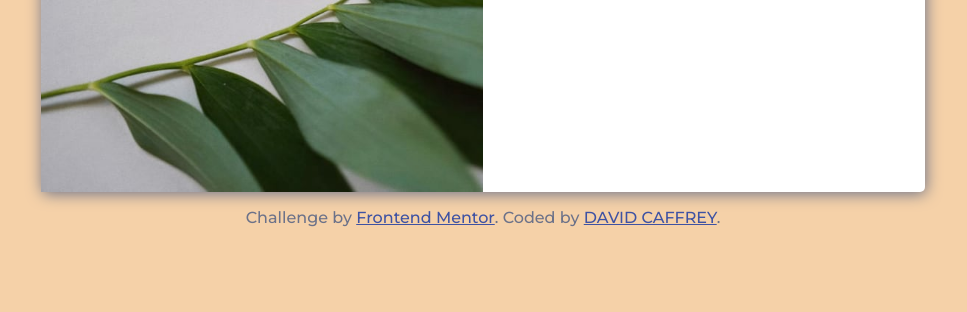
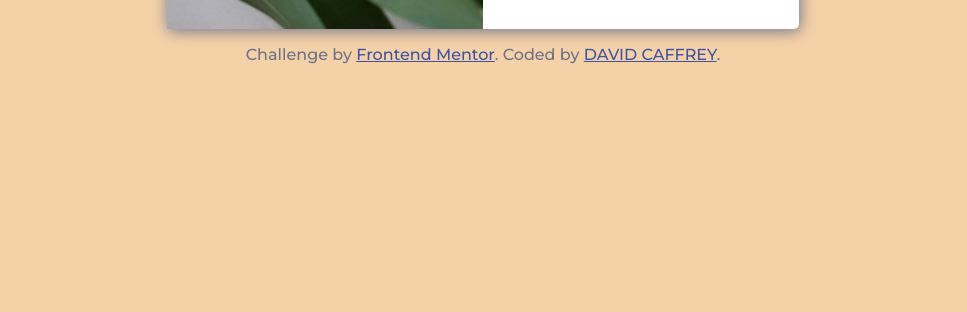
Before and after one commit to DavidCaffrey/Product-preview-card-component, a plain HTML site: page index.html in a window 1280 px wide. Shown: the part 488-800 px from the top of the page, without its empty margins (157-1124 px from the left). Drawn offline with Linux system fonts and the light colour scheme.

Commit message:
adding media queries for RWD

```diff
--- a/style.css
+++ b/style.css
@@ -6,7 +6,7 @@ body{
 .card-container{
     width: 95%;
     background-color:hsl(0,0%,100%);
-    margin:1rem auto;
+    margin:4rem auto;
     border-radius: 5px;
     box-shadow: 1px 2px 15px hsl(228,12%,48%)
 
@@ -116,7 +116,51 @@ button:hover{
     }
 }
 
-@media (min-width:1440px){
+/* Extra small devices (phones, 600px and down) */
+@media only screen and (max-width: 600px) {
+
+  }
+
+  /* Small devices (portrait tablets and large phones, 600px and up) */
+  @media only screen and (min-width: 600px) {
+    .card-container{
+        max-width: 100%;
+    }
+  }
+
+  /* Medium devices (landscape tablets, 768px and up) */
+  @media only screen and (min-width: 768px) {
+    .card-container{
+        max-width: 80%;
+    }
+  }
+
+  /* Large devices (laptops/desktops, 992px and up) */
+  @media only screen and (min-width: 992px) {
+    .card-container{
+        max-width: 60%;
+    }
+
+  }
+
+  /* Extra large devices (large laptops and desktops, 1200px and up) */
+  @media only screen and (min-width: 1200px) {
+    .card-container{
+        max-width: 50%;
+        background-color:hsl(0,0%,100%);
+        margin:1rem auto;
+        border-radius: 5px;
+        box-shadow: 1px 2px 15px hsl(228,12%,48%);
+        display:flex;
+        flex-direction: row;
+    }
+    img{
+        content: url(/images/image-product-desktop.jpg);
+        max-width: 50%;
+        object-fit: cover;
+    }
+  }
+  @media only screen and (min-width: 1500px) {
     .card-container{
         max-width: 40%;
         background-color:hsl(0,0%,100%);
@@ -131,4 +175,4 @@ button:hover{
         max-width: 50%;
         object-fit: cover;
     }
-}
+  }
```
